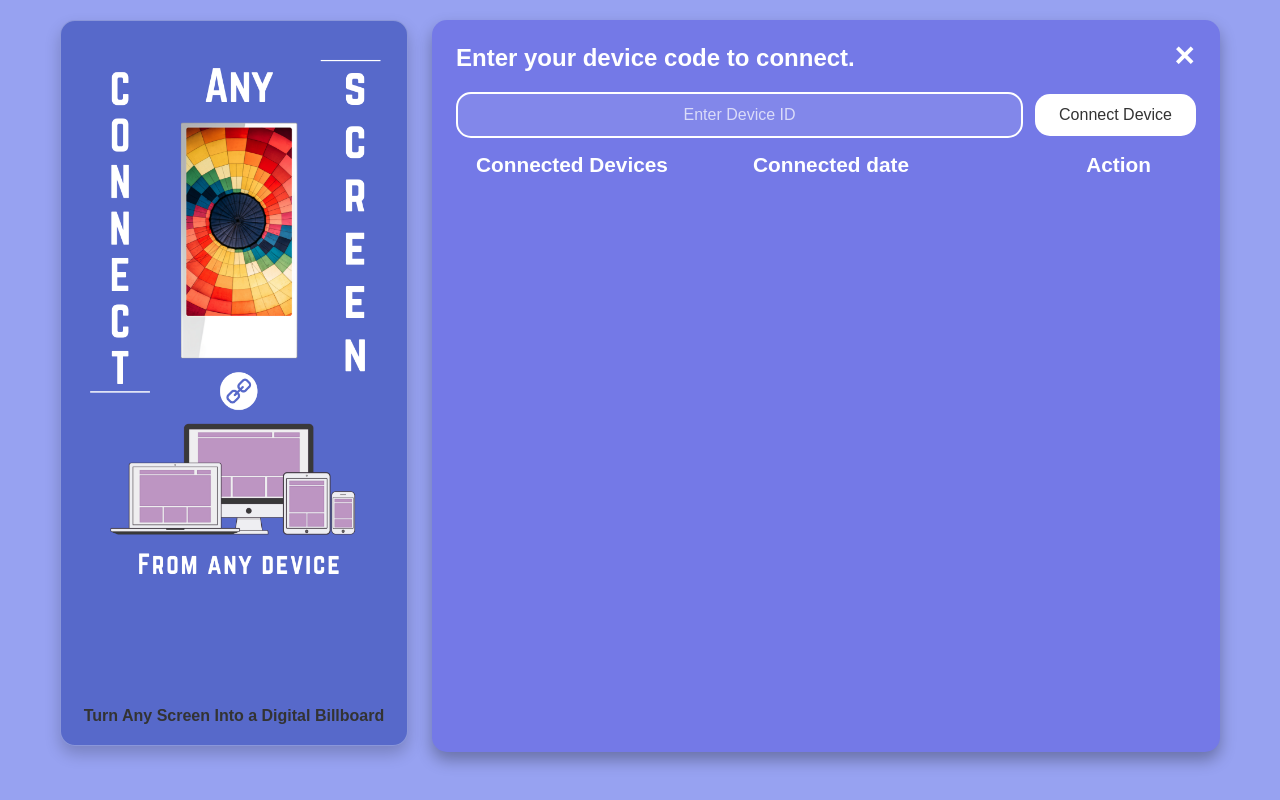
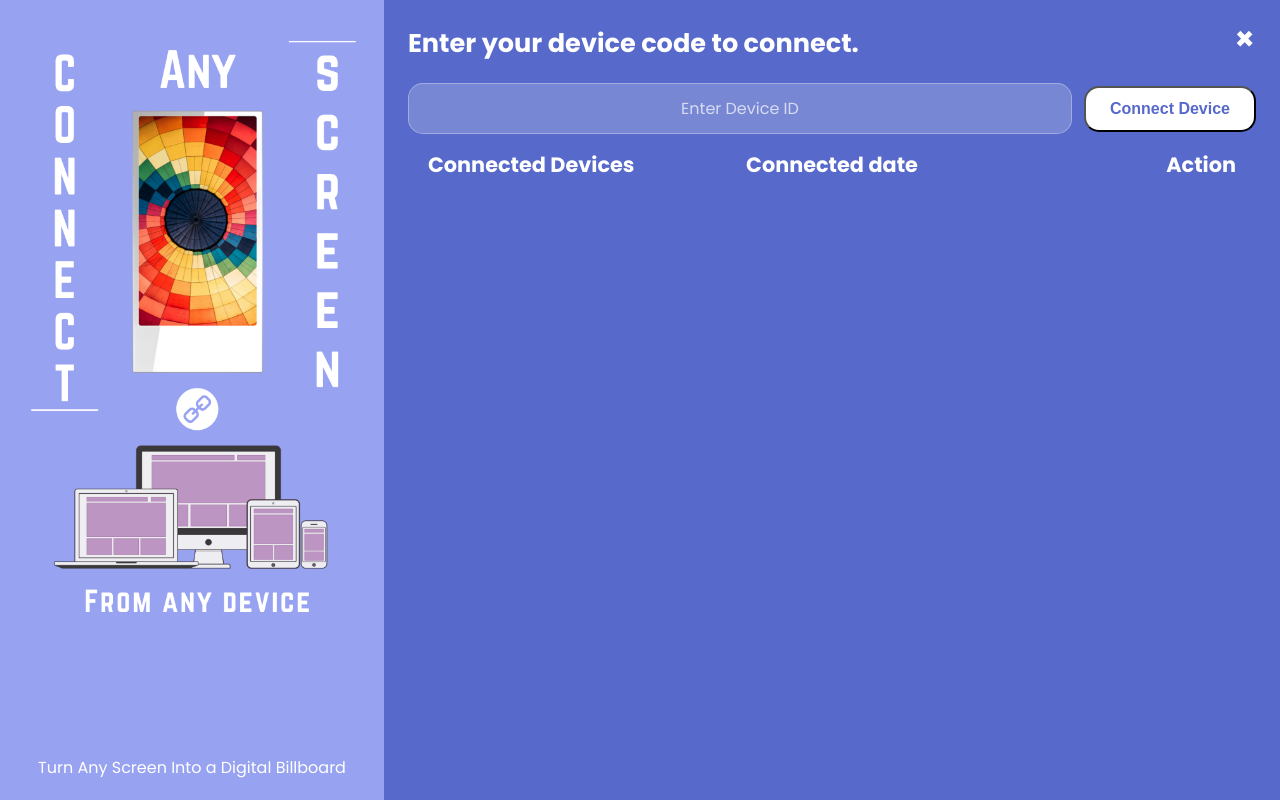
Before and after one commit to piyush-shrivastava-0170/test-website-for-chesney, a plain HTML site: page connect.html in a window 1280 px wide. Drawn offline with Linux system fonts and the light colour scheme; no server answers.

Commit message:
connect screencss change

```diff
--- a/connect.css
+++ b/connect.css
@@ -1,60 +1,61 @@
 @import url('https://fonts.googleapis.com/css2?family=League+Spartan:wght@400;700&display=swap');
+@import url('https://fonts.googleapis.com/css2?family=Poppins:wght@400;700&display=swap');
 
-/* Global Styles */
+/* Theme Variables */
+:root {
+  --bg-primary: #97a2f1; /* page background */
+  --bg-card: rgba(255, 255, 255, 0.10); /* glassmorphic card */
+  --bg-card-solid: #5769ca; /* solid card fill */
+  --bg-right: #5769ca; /* right-hand pane */
+  --txt-light: #ffffff;
+  --txt-dark: #333333;
+  --accent: #5769ca; /* buttons/links */
+  --accent-light: #eafaff; /* button hover */
+  --danger: #f08080;
+  --radius-lg: 15px;
+  --shadow-lg: 0 8px 16px rgba(0, 0, 0, .20);
+  --blur: blur(12px);
+}
+
+/* Global Reset / Body */
+*,
+*::before,
+*::after {
+  box-sizing: border-box;
+}
+
 body {
   margin: 0;
-  padding: 0;
-  font-family: "Poppins", sans-serif;
-  background-color: #97a2f1;
-  color: #333;
-  height: 100vh;
-  display: flex;
-  flex-direction: column;
-  align-items: center;
-  justify-content: center;
-  font-weight: 700;
+  font-family: 'Poppins', sans-serif;
+  background: var(--bg-primary);
+  color: var(--txt-light);
+  min-height: 100vh;
+  overflow-x: hidden; /* optional: prevent horizontal scroll */
+  overflow-y: auto;   /* allow vertical scroll */
 }
 
-/* Shared Glassmorphism Box */
-.connect-screen-box,
-.device-item {
-  background-color: #5769ca;
+/* Glassmorphic Style */
+.glass {
+  background: var(--bg-card);
   border: 1px solid rgba(255, 255, 255, 0.3);
-  border-radius: 15px;
-  box-shadow: 0 8px 16px rgba(0, 0, 0, 0.2);
-  backdrop-filter: blur(12px);
-}
-
-/* Buttons */
-button {
-  border: none;
-  border-radius: 15px;
-  cursor: pointer;
-  transition: background 0.3s ease-in-out, transform 0.2s ease;
-}
-
-button:hover {
-  transform: translateY(-2px);
+  backdrop-filter: var(--blur);
+  border-radius: var(--radius-lg);
+  box-shadow: var(--shadow-lg);
 }
 
 /* Main Layout */
 .main-container {
   display: flex;
-  gap: 24px;
-  width: 100%;
-  max-width: 1200px;
   height: 100vh;
-  padding: 20px;
-  box-sizing: border-box;
+  overflow: visible;
+  /* prevents double‑scroll on small screens */
 }
-
-.left-section,
-.red-box {
-  height: 90%;
-}
-
+/* Left Section */
 .left-section {
   width: 30%;
+  display: flex;
+  flex-direction: column;
+  background-color: #97a2f1
 }
 
 .connect-screen-box {
@@ -65,18 +66,21 @@ button:hover {
   flex-direction: column;
   justify-content: space-between;
   align-items: center;
+  background: ;
 }
 
 .connect-text {
   font-size: 1.5rem;
   margin: 20px 0;
-  color: white;
+  color: var(--txt-light);
+  font-weight: 700;
 }
 
 .connect-image {
   width: 100%;
   height: 80%;
-  border-radius: 15px;
+  object-fit: contain;
+  border-radius: var(--radius-lg);
 }
 
 /* Form Styles */
@@ -90,28 +94,33 @@ form {
 form input {
   flex: 1;
   padding: 12px;
-  border: 2px solid white;
-  border-radius: 15px;
+  border-radius: var(--radius-lg);
+  border: 1px solid rgba(255, 255, 255, .3);
+  background: rgba(255, 255, 255, .20);
+  color: var(--txt-light);
+  font-family: 'Poppins', sans-serif;
   font-size: 1rem;
-  background: rgba(255, 255, 255, 0.1);
-  color: white;
   text-align: center;
   outline: none;
 }
 
 form input::placeholder {
-  color: rgba(255, 255, 255, 0.7);
+  color: rgba(255, 255, 255, .70);
 }
 
 form button {
-  background: white;
-  color: #333;
+  background: var(--txt-light);
+  color: var(--accent);
   padding: 12px 24px;
   font-size: 1rem;
+  font-weight: 700;
+  border-radius: var(--radius-lg);
+  transition: background 0.25s, transform 0.2s;
 }
 
 form button:hover {
-  background: #57c5a2;
+  background: var(--accent-light);
+  transform: translateY(-2px);
 }
 
 /* Header */
@@ -120,111 +129,84 @@ form button:hover {
   grid-template-columns: 1fr 1fr 1fr;
   width: 100%;
   padding: 0 20px;
-  box-sizing: border-box;
+  margin-bottom: 20px;
 }
 
 .header-container h3 {
   margin: 15px 0;
   font-size: 1.3rem;
-  color: white;
+  color: var(--txt-light);
+  font-weight: 700;
 }
 
 .header-container h3:nth-child(2) {
   text-align: center;
-  margin-left: 10px;
 }
 
 .header-container h3:last-child {
   text-align: right;
-  margin-right: 25px;
 }
 
 /* Right Section */
-.red-box {
+.right-section {
   flex-grow: 1;
   padding: 24px;
-  border-radius: 15px;
-  box-shadow: 0 8px 16px rgba(0, 0, 0, 0.3);
+  background: var(--bg-right);
+  /* border-radius: var(--radius-lg); */
   display: flex;
   flex-direction: column;
-  /* overflow-y: auto; */
-  backdrop-filter: blur(12px);
-  background-color: #7479e7;
-
-  /* scrollbar-width: none;           */
-  /* -ms-overflow-style: none;         */
 }
 
-.red-box::-webkit-scrollbar {
-  /* display: none;                    */
-}
-
-.red-box h2 {
-  /* top: 10px; */
-  margin-top: 0;
-  font-size: 1.5rem;
-  margin-bottom: 20px;
-  color: white;
-  font-weight: bold;
+.right-section h2 {
+  margin: 0 0 20px 0;
+  font-size: 1.6rem;
+  color: var(--txt-light);
+  font-weight: 700;
 }
 
 /* Device List */
-/* #device-list {
+#device-list {
   display: flex;
   flex-direction: column;
   gap: 12px;
   overflow-y: auto;
-} */
- /* Base styles for device list */
-#device-list {
-  display: flex;
-  flex-direction: column;
-
-  overflow-y: auto;
-  padding-right: 12px;
-  /* Firefox custom scrollbar */
+  flex-grow: 1;
   scrollbar-width: thin;
-  scrollbar-color: #97a2f1 #eaeaea; /* thumb, track */
+  scrollbar-color: var(--bg-primary) rgba(255, 255, 255, .1);
 }
 
-/* Chrome, Edge, Safari scrollbar */
 #device-list::-webkit-scrollbar {
   width: 8px;
-
 }
 
 #device-list::-webkit-scrollbar-track {
-  background: #eaeaea;
-  border-radius: 10px;
-
+  background: rgba(255, 255, 255, .1);
+  border-radius: var(--radius-lg);
 }
 
 #device-list::-webkit-scrollbar-thumb {
-  background-color: #97a2f1;
-  border-radius: 10px;
-  border: 2px solid #eaeaea;
-
+  background-color: var(--bg-primary);
+  border-radius: var(--radius-lg);
+  border: 2px solid rgba(255, 255, 255, .1);
 }
 
 #device-list::-webkit-scrollbar-thumb:hover {
-  background-color: #97a2f1;
-
+  background-color: var(--accent);
 }
-
 
 .device-item {
   display: grid;
   grid-template-columns: 1fr 1fr 1fr;
   align-items: center;
-  padding: 0 25px;
-  margin-bottom: 8px;
+  padding: 15px 25px;
+  background: var(--bg-card-solid);
+  border-radius: var(--radius-lg);
 }
 
 .device-item p {
-  margin-left: 30px;
-  padding: 0 10px;
+  margin: 0;
   font-size: 1.1rem;
-  color: white;
+  color: var(--txt-light);
   text-align: left;
 }
 
@@ -233,42 +215,93 @@ form button:hover {
   font-size: 1.1rem;
   text-align: center;
   font-weight: normal;
-  color: white;
+  color: var(--txt-light);
 }
 
 .device-item button {
   justify-self: flex-end;
-  background: #f08080;
-  color: #fff;
-  padding: 8px 10px;
+  background: var(--danger);
+  color: var(--txt-light);
+  padding: 8px 16px;
   font-size: 0.9rem;
-  font-weight: bold;
+  font-weight: 700;
+  border-radius: var(--radius-lg);
+  transition: background 0.25s, transform 0.2s;
 }
 
 .device-item button:hover {
-  opacity: 0.8;
+  background: var(--danger);
+  filter: brightness(1.1);
+  transform: translateY(-2px);
 }
 
 /* Modal Close Buttons */
-.cut-button,
 .close-modal {
   position: absolute;
-  /* top: 10px; */
-  margin-top: 0;
-  right: 10px;
-  font-weight: bold;
-  cursor: pointer;
-}
-
-
-
-.close-modal {
-  font-size: 35px;
   top: 15px;
   right: 25px;
-  color: white;
+  font-size: 2rem;
+  font-weight: bold;
+  color: var(--txt-light);
+  cursor: pointer;
+  transition: color 0.2s;
 }
 
 .close-modal:hover {
-  color: #f8eaff;
+  color: var(--accent-light);
 }
+
+/* Responsive Design */
+@media (max-width: 768px) {
+  .main-container {
+    flex-direction: column;
+    padding: 15px;
+  }
+
+  .left-section,
+  .right-section {
+    width: 100%;
+  }
+
+  .left-section {
+    padding-bottom: 0;
+  }
+
+  .right-section {
+    flex: 1;
+  }
+
+  .connect-image {
+    height: 60%;
+  }
+
+  .header-container {
+    grid-template-columns: 1fr;
+    text-align: center;
+  }
+
+  .header-container h3 {
+    margin: 10px 0;
+  }
+
+  .header-container h3:nth-child(2),
+  .header-container h3:last-child {
+    text-align: center;
+    margin: 0;
+  }
+
+  .device-item {
+    grid-template-columns: 1fr;
+    text-align: center;
+  }
+
+  .device-item p,
+  .device-item h4 {
+    margin: 5px 0;
+  }
+
+  .device-item button {
+    justify-self: center;
+    margin-top: 10px;
+  }
+}
--- a/connect.html
+++ b/connect.html
@@ -24,7 +24,7 @@
 
     <!-- Red Box -->
 
-    <div class="red-box">
+    <div class="right-section">
       <span id="close-view-popup" class="close-modal">&times;</span>
          <h2>Enter your device code to connect.</h2>
       <form id="connect-form">
```
Also changed, not shown: contactus.html (+1 -1 lines).
